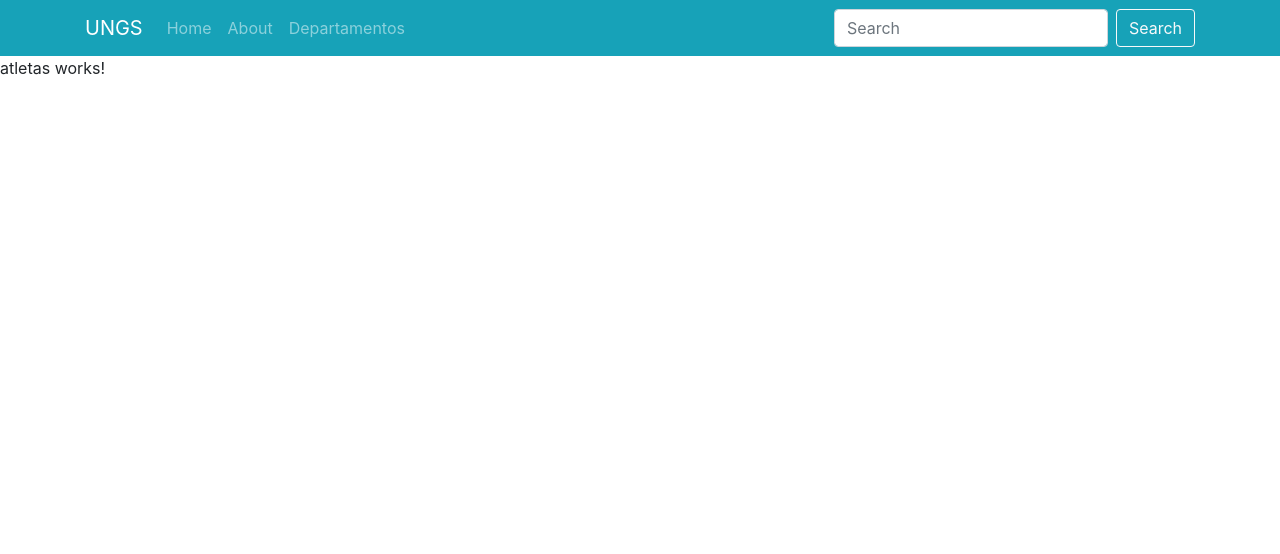
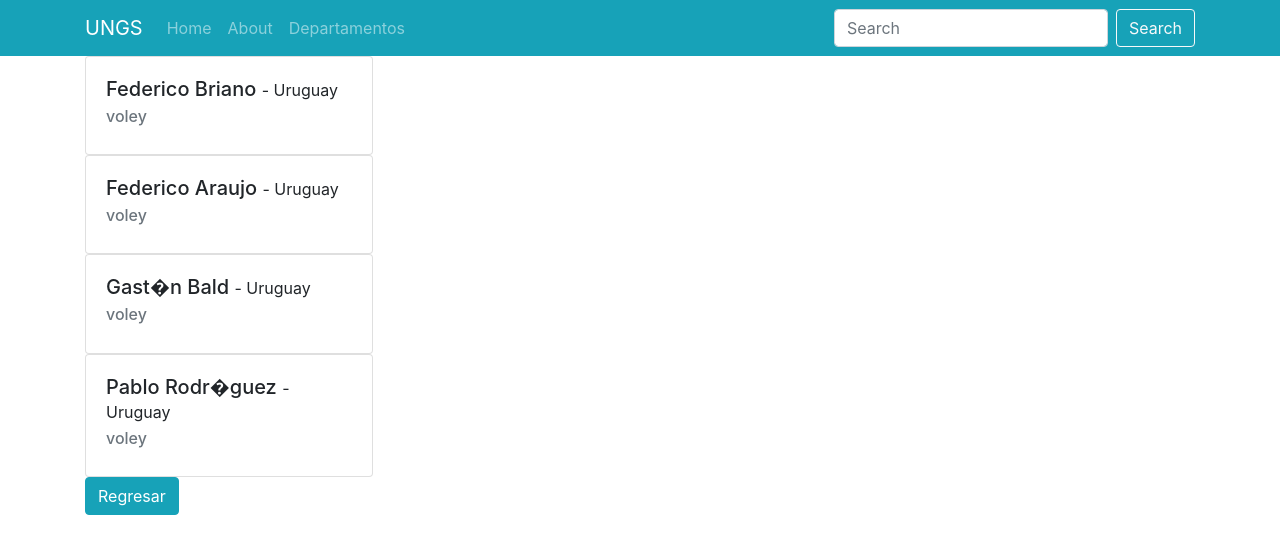
Before and after one commit to fedeatanasoff/frontend-tp-progra3, an Angular app: page /atletas/1 in a window 1280 px wide. Shown: the top 554 px of the page. Built offline with nearby package versions, Linux system fonts and the light colour scheme.

Commit message:
empezando con la vista de atletas

```diff
--- a/src/app/app.module.ts
+++ b/src/app/app.module.ts
@@ -12,7 +12,7 @@ import { AtletasComponent } from "./components/atletas/atletas.component";
 import { AboutComponent } from "./components/about/about.component";
 
 // SERVICIOS
-import { DepartamentoService } from "./servicios/heroes.services";
+import { DepartamentoService } from "./servicios/departamento.services";
 
 @NgModule({
   declarations: [
--- a/src/app/components/atletas/atletas.component.html
+++ b/src/app/components/atletas/atletas.component.html
@@ -1,3 +1,13 @@
-<p>
-  atletas works!
-</p>
+<div class="container">
+  <div>
+    <div class="card" style="width: 18rem;" *ngFor="let item of depto.atletas">
+      <div class="card-body">
+        <h5 class="card-title">
+          {{ item.nombre }} <small>- {{ item.nacionalidad }}</small>
+        </h5>
+        <h6 class="card-subtitle mb-2 text-muted">{{ item.deporte }}</h6>
+      </div>
+    </div>
+    <a [routerLink]="['/departamentos']" class="btn btn-info">Regresar</a>
+  </div>
+</div>
--- a/src/app/components/atletas/atletas.component.ts
+++ b/src/app/components/atletas/atletas.component.ts
@@ -1,15 +1,23 @@
-import { Component, OnInit } from '@angular/core';
+import { Component, OnInit } from "@angular/core";
+import { ActivatedRoute } from "@angular/router";
+import { DepartamentoService } from "../../servicios/departamento.services";
 
 @Component({
-  selector: 'app-atletas',
-  templateUrl: './atletas.component.html',
-  styleUrls: ['./atletas.component.css']
+  selector: "app-atletas",
+  templateUrl: "./atletas.component.html",
+  styleUrls: ["./atletas.component.css"]
 })
 export class AtletasComponent implements OnInit {
-
-  constructor() { }
-
-  ngOnInit() {
+  depto: any = {};
+  constructor(
+    private activatedRoute: ActivatedRoute,
+    private _departamentoService: DepartamentoService
+  ) {
+    this.activatedRoute.params.subscribe(params => {
+      this.depto = this._departamentoService.getAtletas(params["id"]);
+      console.log(this.depto);
+    });
   }
 
+  ngOnInit() {}
 }
--- a/src/app/components/departamentos/departamentos.component.ts
+++ b/src/app/components/departamentos/departamentos.component.ts
@@ -2,7 +2,7 @@ import { Component, OnInit } from "@angular/core";
 import {
   DepartamentoService,
   Departamento
-} from "../../servicios/heroes.services";
+} from "../../servicios/departamento.services";
 import { Router } from "@angular/router";
 
 @Component({
@@ -29,7 +29,7 @@ export class DepartamentosComponent implements OnInit {
   }
 
   verAtletas(id: number) {
-    console.log(id);
-    this.router.navigate(["/atletas", id]);
+    const idx = id - 1;
+    this.router.navigate(["/atletas", idx]);
   }
 }
--- a/src/app/components/home/home.component.html
+++ b/src/app/components/home/home.component.html
@@ -1,9 +1,6 @@
 <div class="jumbotron jumbotron-fluid animated fadeIn fast">
   <div class="container">
-    <h1 class="display-4">Fluid jumbotron</h1>
-    <p class="lead">
-      This is a modified jumbotron that occupies the entire horizontal space of
-      its parent.
-    </p>
+    <h1 class="display-4">Programacion 3</h1>
+    <p class="lead">Trabajo Practico</p>
   </div>
 </div>
--- a/src/app/servicios/heroes.services.ts
+++ b/src/app/servicios/departamento.services.ts
@@ -1,4 +1,5 @@
 import { Injectable } from "@angular/core";
+import { DepartamentosComponent } from "../components/departamentos/departamentos.component";
 
 @Injectable()
 export class DepartamentoService {
@@ -192,6 +193,10 @@ export class DepartamentoService {
   getDepartamentos(): Departamento[] {
     return this.departamentos;
   }
+
+  getAtletas(id: string) {
+    return this.departamentos[id];
+  }
 }
 
 export interface Departamento {
```
